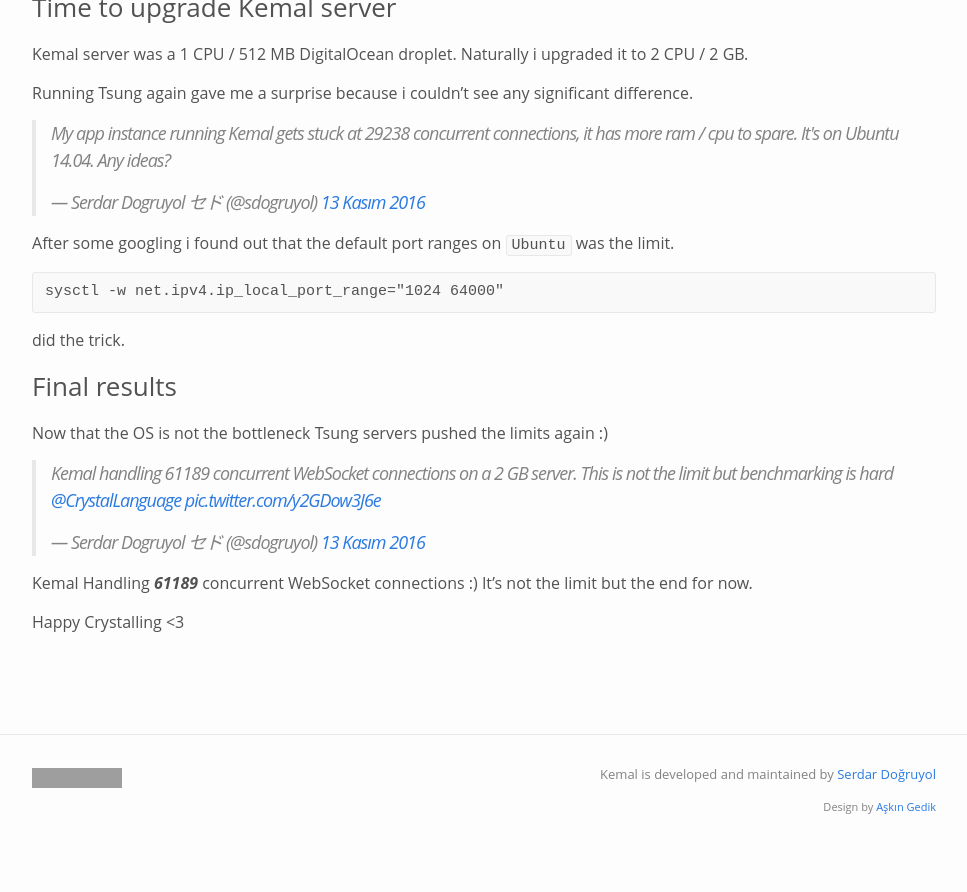
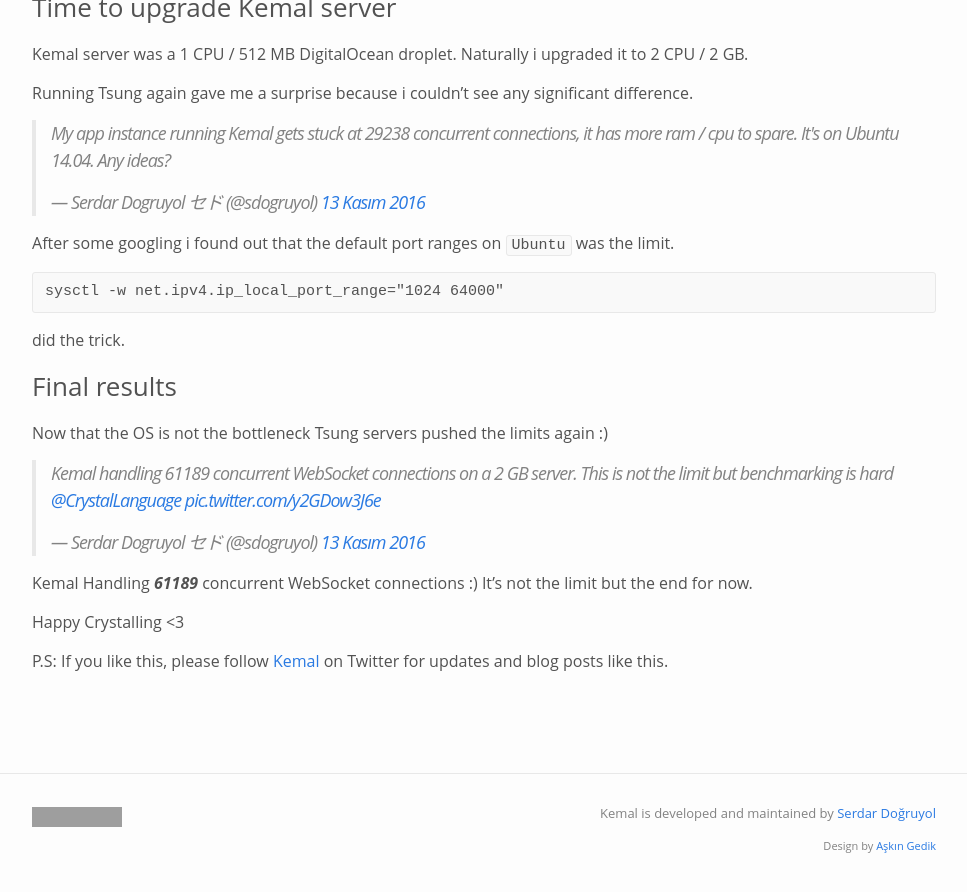
Before and after one commit to kemalcr/kemal, a Jekyll site: the page built from _posts/2016-11-13-benchmarking-and-scaling-websockets-handling-60000-concurrent-connections.md, in a window 1280 px wide and 900 px high, scrolled down 5463 px. Shown: the top 892 px of the window, without its empty margins (156-1123 px from the left). Built offline with Jekyll 4.4.1, drawn with Linux system fonts in a browser that asks for light colours; comment, search, counter and statistics services are not loaded; before the commit the page ends 6324 px from its top, so only the background shows below that; grey boxes are pictures that could not be loaded.

Commit message:
Add kemal twitter link

```diff
--- a/_posts/2016-11-13-benchmarking-and-scaling-websockets-handling-60000-concurrent-connections.md
+++ b/_posts/2016-11-13-benchmarking-and-scaling-websockets-handling-60000-concurrent-connections.md
@@ -226,3 +226,5 @@
 Kemal Handling ***61189*** concurrent WebSocket connections :) It's not the limit but the end for now.
 
 Happy Crystalling <3
+
+P.S: If you like this, please follow [Kemal](https://twitter.com/crystalkemal) on Twitter for updates and blog posts like this.
```
